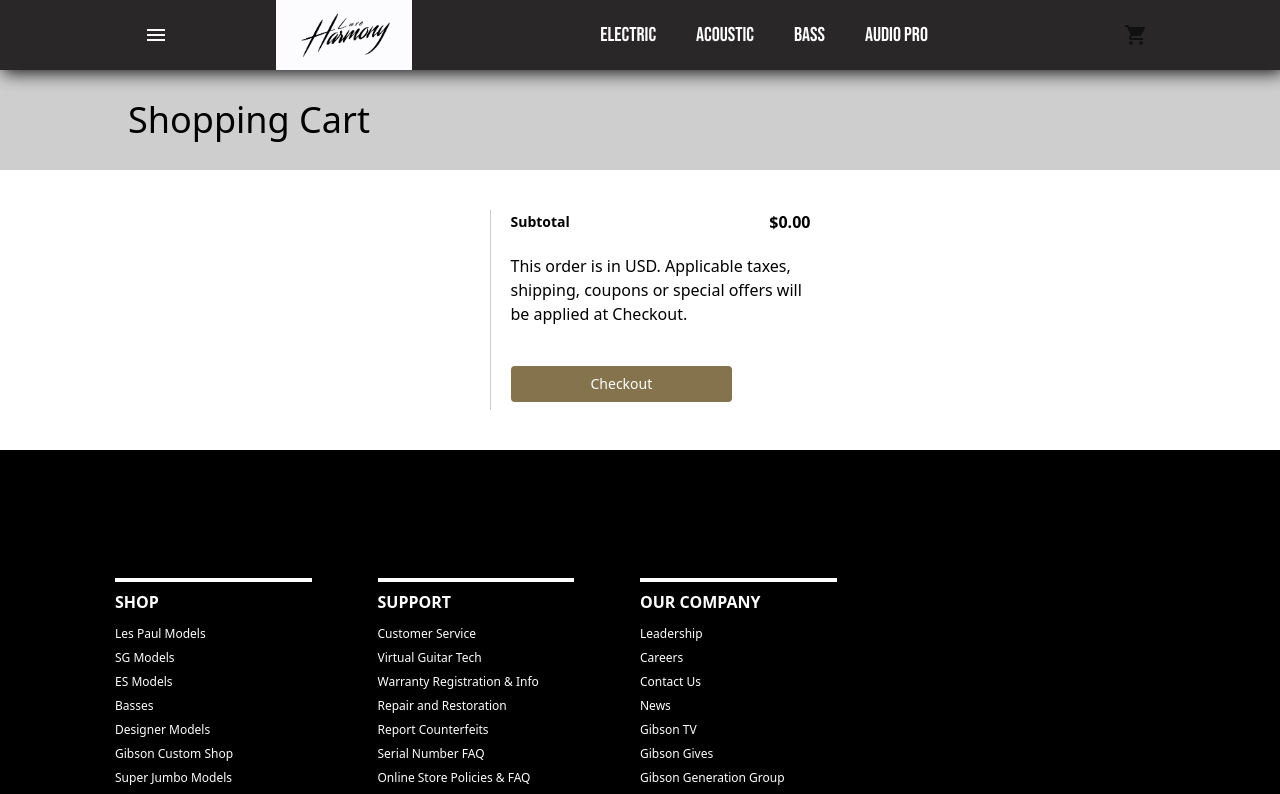
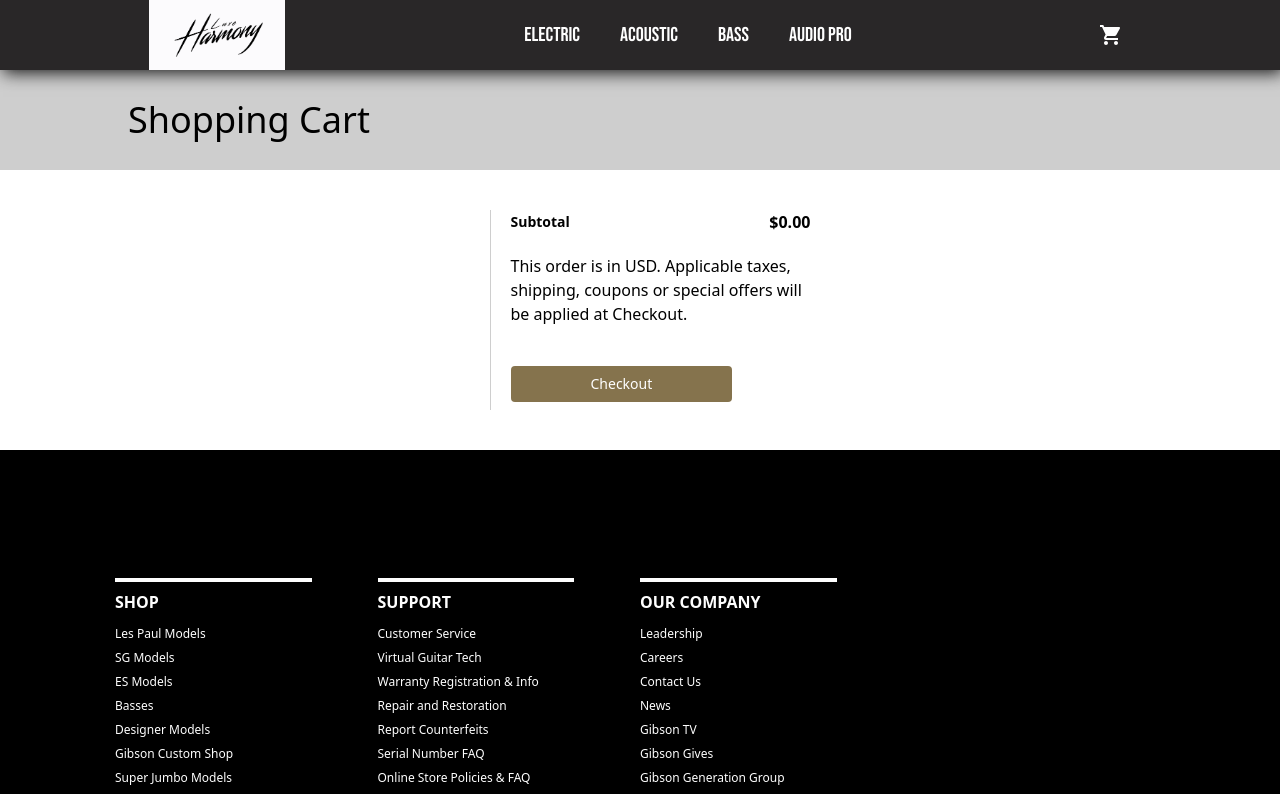
Before and after one commit to FedeDiaz31/luxeharmony-users-front, a React (Create React App) app: page /cart in a window 1280 px wide. Shown: the top 794 px of the page. Built offline with nearby package versions, Linux system fonts and the light colour scheme.

Commit message:
home-order

```diff
--- a/src/components/CardProduct.jsx
+++ b/src/components/CardProduct.jsx
@@ -1,13 +1,16 @@
-import React from 'react'
-import { Link } from 'react-router-dom'
+import React from "react";
+import { Link } from "react-router-dom";
 
-function CardProduct({brand,image,model,price,slug}) {
+function CardProduct({ brand, image, model, price, slug }) {
   return (
-    <Link to={`/product/${slug}`} className="cardProduct w-[10vw] h-[90%] bg-bgPrimaryColor flex flex-shrink-0 items-center justify-center">
-        <h1>{model}</h1>
-        <img className="w-[70%]" src={image} alt={brand + model} />
+    <Link
+      to={`/product/${slug}`}
+      className="cardProduct w-[10vw] h-[90%] flex flex-shrink-0 items-center justify-center"
+    >
+      <h1>{model}</h1>
+      <img className="w-[70%]" src={image} alt={brand + model} />
     </Link>
-  )
+  );
 }
 
-export default CardProduct
+export default CardProduct;
--- a/src/components/Header.jsx
+++ b/src/components/Header.jsx
@@ -54,7 +54,9 @@
         // Header SCROLL
         <header className="z-50 absolute w-full h-12 bg-headerAndFooterColor text-textPrimary font-primaryFont flex justify-around items-center  duration-200">
           <div className="flex justify-between laptop:justify-around items-center h-full w-full px-5 tablet:px-10 laptop:px-20">
-            <NavMenu />
+            <div className="tablet:hidden">
+              <NavMenu />
+            </div>
             <Link
               className="h-full bg-bgPrimaryColor p-1 flex items-center"
               to={"/"}
@@ -81,8 +83,8 @@
               className="cursos-pointer"
               onClick={() => setShowCart(!showCart)}
             >
-              <IconButton aria-label="cart">
-                <StyledBadge badgeContent={cart.length} color="secondary">
+              <IconButton aria-label="cart" color="inherit">
+                <StyledBadge badgeContent={cart.length}>
                   <ShoppingCartIcon />
                 </StyledBadge>
               </IconButton>
@@ -95,8 +97,9 @@
         //Header NO SCROLL
         <header className="z-50 absolute w-full h-[70px] bg-headerAndFooterColor text-textPrimary font-primaryFont flex justify-around items-center duration-200">
           <div className="flex justify-between laptop:justify-around items-center h-full w-full px-5 tablet:px-10 laptop:px-20">
-            <NavMenu />
-
+            <div className="tablet:hidden">
+              <NavMenu />
+            </div>
             <Link
               className=" bg-bgPrimaryColor p-3 h-full flex items-center"
               to={"/"}
@@ -123,8 +126,8 @@
               className="cursos-pointer"
               onClick={() => setShowCart(!showCart)}
             >
-              <IconButton aria-label="cart">
-                <StyledBadge badgeContent={cart.length} color="secondary">
+              <IconButton aria-label="cart" color="inherit">
+                <StyledBadge badgeContent={cart.length}>
                   <ShoppingCartIcon />
                 </StyledBadge>
               </IconButton>
--- a/src/routes/Cart.jsx
+++ b/src/routes/Cart.jsx
@@ -14,7 +14,7 @@
       total += product.price;
       setSubtotal(total);
     }
-  }, []);
+  }, [cart]);
 
   return (
     <div className="pt-[70px]">
--- a/src/routes/Home.jsx
+++ b/src/routes/Home.jsx
@@ -42,9 +42,9 @@
         </div>
       </Carousel>
       <Warranty />
+      <CategoriesContainer />
       <BrandsContainer />
       <CardCarousel />
-      <CategoriesContainer />
     </div>
   );
 }
```
